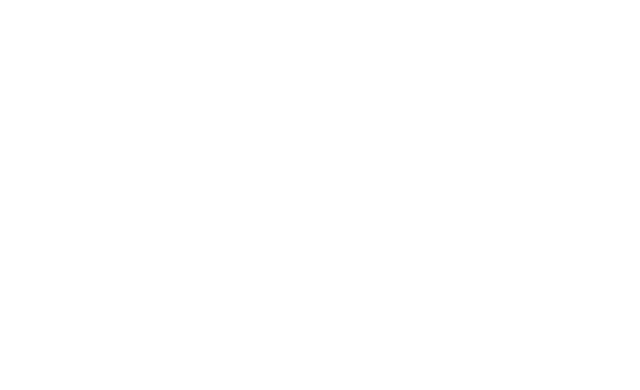
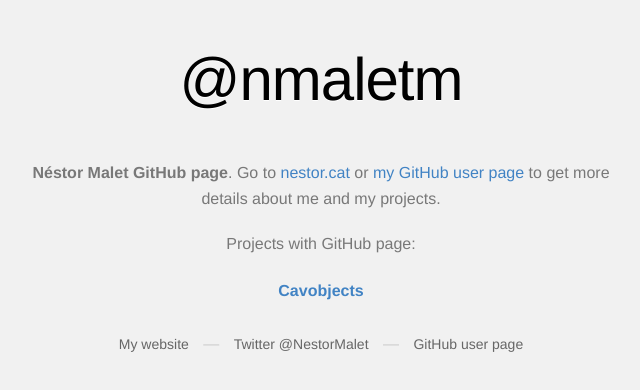
Before and after one commit to nmaletm/nmaletm.github.io, a plain HTML site: page index.html in a window 1280 px wide. Shown: the whole page, without its empty margins (319-959 px from the left). Drawn offline with Linux system fonts and the light colour scheme.

Commit message:
A page with some info

```diff
--- a/index.html
+++ b/index.html
@@ -1,15 +1,61 @@
-<!DOCTYPE html PUBLIC "-//W3C//DTD XHTML 1.0 Strict//EN" "http://www.w3.org/TR/xhtml1/DTD/xhtml1-strict.dtd">
-<html xmlns="http://www.w3.org/1999/xhtml">
+<!DOCTYPE html>
+<html>
   <head>
-    <title>@nmaletm</title>
-    <meta http-equiv="Content-Type" content="text/html; charset=UTF-8" />
-    <meta name="viewport" content="width=device-width, initial-scale=1, maximum-scale=2" />
-    <meta name="description" content="Github page for nmaletm"/>
-    <link href="http://www.storn.es/favicon.ico" rel="icon" type="image/x-icon" />
+    <meta http-equiv="Content-type" content="text/html; charset=utf-8">
+    <title>nmaletm &middot; GitHub Pages</title>
     <meta name="google-site-verification" content="Rw_ho6KNtj9FOIkMIvA-eGly3n-2nTKFgw6PEvfFwKI" />
-   </head>
+    <style type="text/css" media="screen">
+      body {
+        background-color: #f1f1f1;
+        margin: 0;
+        font-family: "Helvetica Neue", Helvetica, Arial, sans-serif;
+      }
+
+      .container { margin: 50px auto 40px auto; width: 600px; text-align: center; }
+
+      a { color: #4183c4; text-decoration: none; }
+      a:hover { text-decoration: underline; }
+
+      h1 { width: 800px; position:relative; left: -100px; letter-spacing: -1px; line-height: 60px; font-size: 60px; font-weight: 100; margin: 0px 0 50px 0; text-shadow: 0 1px 0 #fff; }
+      p { color: rgba(0, 0, 0, 0.5); margin: 20px 0; line-height: 1.6; }
+
+      ul { list-style: none; margin: 25px 0; padding: 0; }
+      li { display: table-cell; font-weight: bold; width: 1%; }
+
+
+      #suggestions {
+        margin-top: 35px;
+        color: #ccc;
+      }
+      #suggestions a {
+        color: #666666;
+        font-weight: 200;
+        font-size: 14px;
+        margin: 0 10px;
+      }
+
+    </style>
+  </head>
   <body>
 
+    <div class="container">
+
+      <h1>@nmaletm</h1>
+      <p><strong>Néstor Malet GitHub page</strong>. Go to <a href="http://nestor.cat">nestor.cat</a> or <a href="https://github.com/nmaletm">my GitHub user page</a> to get more details about me and my projects.</p>
+      <p>Projects with GitHub page:</p>
+      <p>
+        <ul>
+            <li><a href="/Cavobjects/">Cavobjects</a></li>
+        </ul>
+      </p>
+
+      <div id="suggestions">
+        <a href="http://nestor.cat">My website</a> &mdash;
+        <a href="https://twitter.com/NestorMalet">Twitter @NestorMalet</a> &mdash;
+        <a href="https://github.com/nmaletm">GitHub user page</a>
+      </div>
+
+
+    </div>
   </body>
-
 </html>
```
